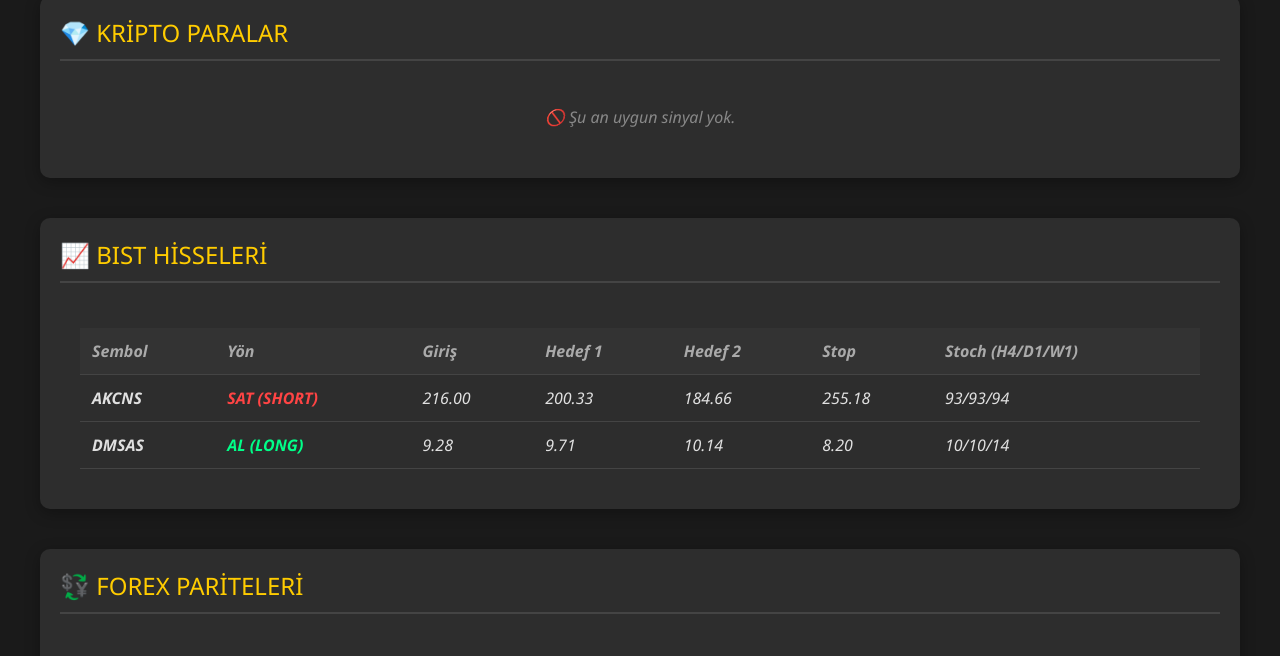
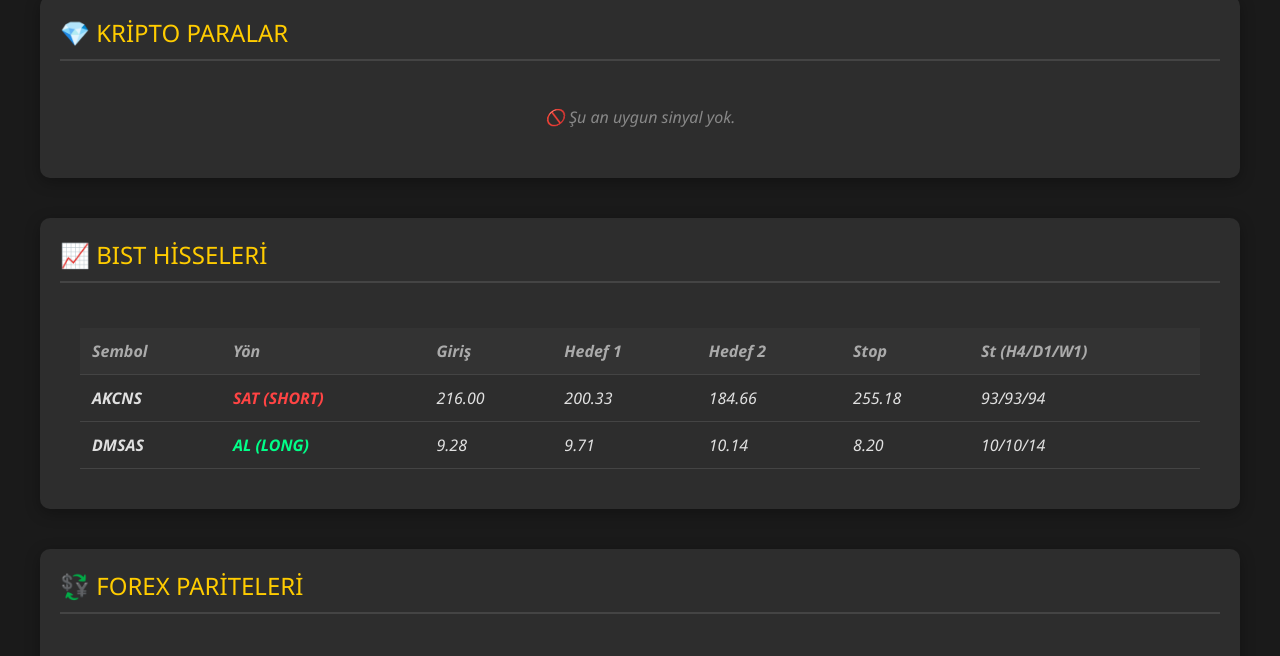
Before and after one commit to kanca2428/supermen-scanner, a website: page index.html in a window 1280 px wide. Shown: the part 129-785 px from the top of the page. Drawn offline with Linux system fonts and the light colour scheme.

Commit message:
Update index.html

```diff
--- a/index.html
+++ b/index.html
@@ -71,7 +71,7 @@
                 return;
             }
 
-            let html = '<table><thead><tr><th>Sembol</th><th>Yön</th><th>Giriş</th><th>Hedef 1</th><th>Hedef 2</th><th>Stop</th><th>Stoch (H4/D1/W1)</th></tr></thead><tbody>';
+            let html = '<table><thead><tr><th>Sembol</th><th>Yön</th><th>Giriş</th><th>Hedef 1</th><th>Hedef 2</th><th>Stop</th><th>St (H4/D1/W1)</th></tr></thead><tbody>';
 
             signals.forEach(s => {
                 const dirClass = s.direction === 1 ? 'long' : 'short';
```
